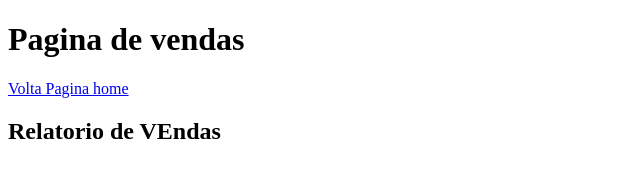
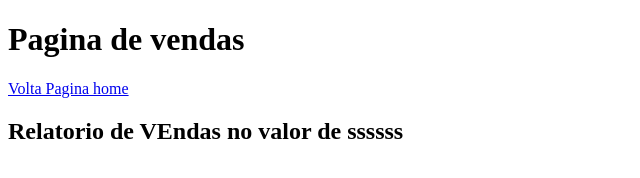
Before and after one commit to cleber1977/vendas2, a plain HTML site: page venda.html in a window 1280 px wide. Shown: the whole page, without its empty margins (0-640 px from the left). Drawn offline with Linux system fonts and the light colour scheme.

Commit message:
Atualizando descricao Relatorio - venda.html

```diff
--- a/venda.html
+++ b/venda.html
@@ -8,6 +8,6 @@
 <body>
     <h1>Pagina de vendas</h1>
     <a href="index.html">Volta Pagina home</a>
-    <h2>Relatorio de VEndas</h2>
+    <h2>Relatorio de VEndas no valor de ssssss</h2>
 </body>
 </html>
```
